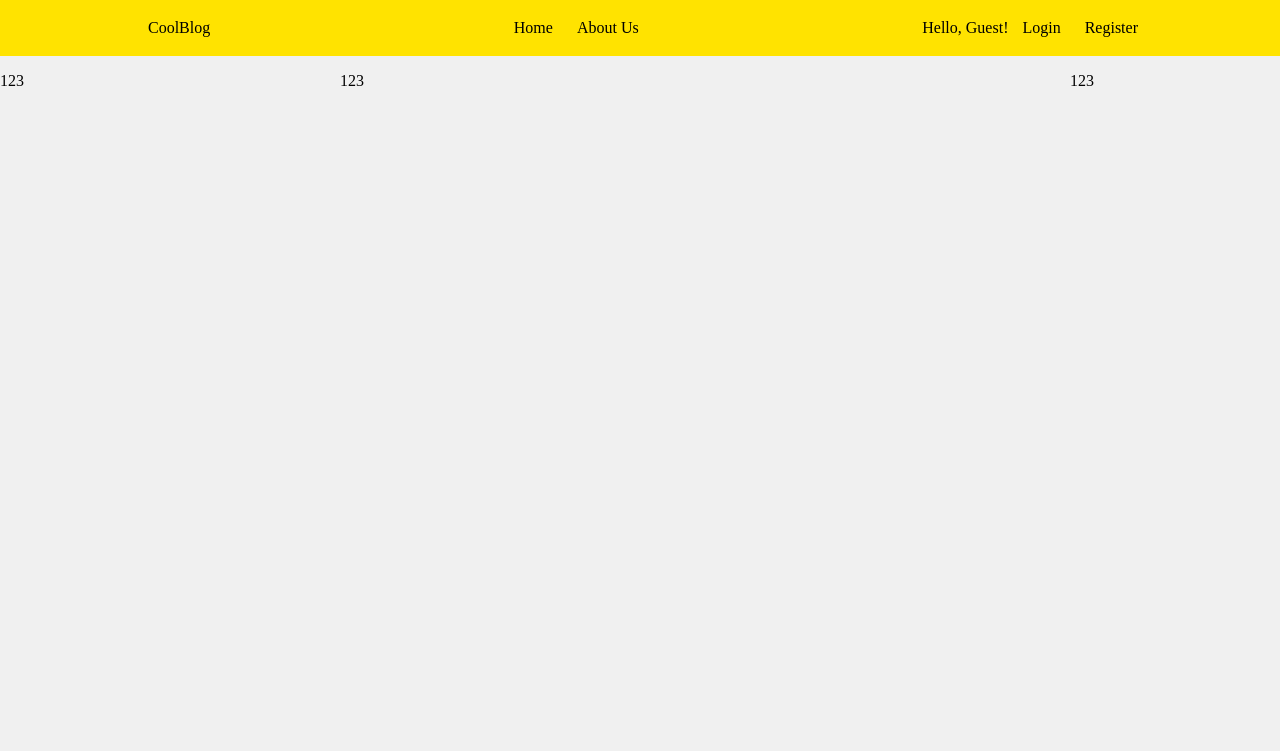
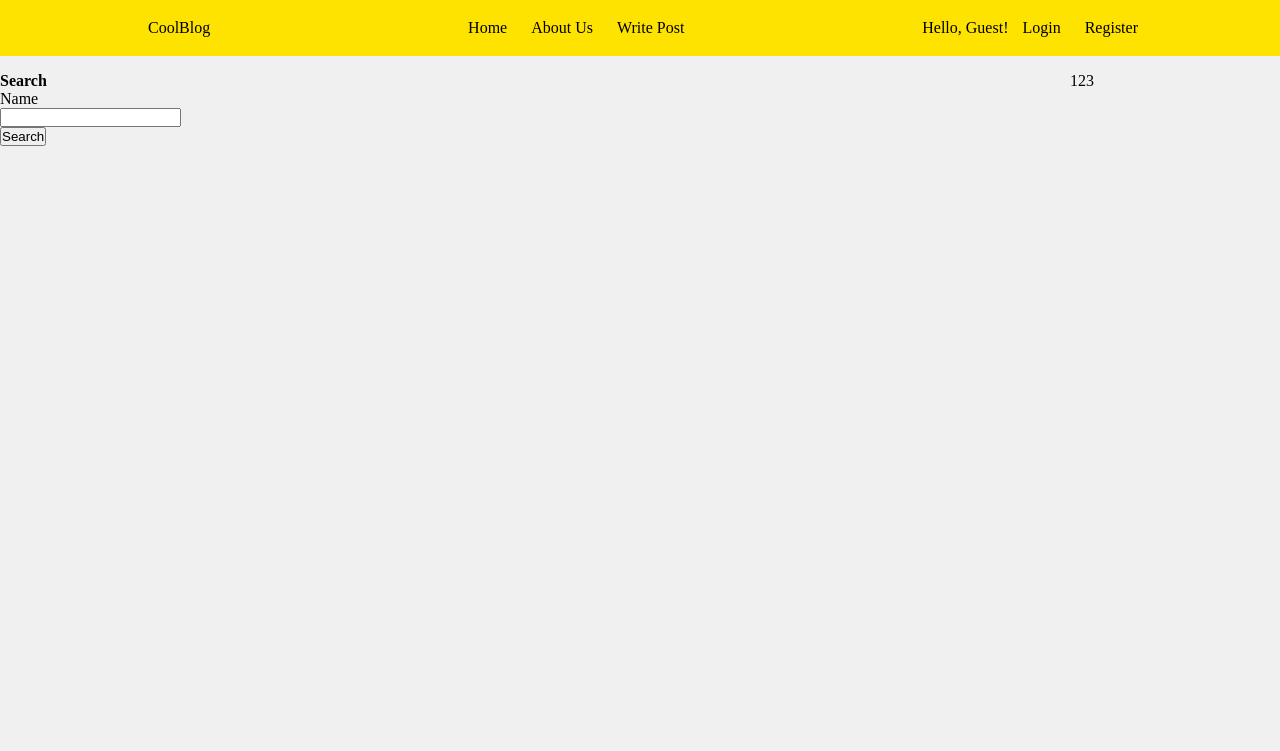
Before and after one commit to Gavin-Gao-Vegeta/webblog, a Flask app: page / in a window 1280 px wide. Shown: the top 751 px of the page. Run offline with Flask 2, Linux system fonts and the light colour scheme; data that the repository does not hold is empty.

Commit message:
update post function

```diff
--- a/blog/__init__.py
+++ b/blog/__init__.py
@@ -7,6 +7,7 @@ app.config['SECRET_KEY'] = '653e3726979054fb94f323eec726295cab98de938d8db548'
 app.config['SQLALCHEMY_DATABASE_URI'] = 'mysql+pymysql://c1993662:Yali1136!Yali1136!@csmysql.cs.cf.ac.uk:3306/c1993662_Blog'
 # app.config['SQLALCHEMY_DATABASE_URI'] = 'mysql+pymysql://root:123456@127.0.0.1:3306/blog'
 app.config['SQLALCHEMY_TRACK_MODIFICATIONS'] = True
+app.config['WHOOSH_BASE']='whoosh'
 # app.config.from_object('config')
 db = SQLAlchemy(app)
 login_manager = LoginManager()
--- a/blog/models.py
+++ b/blog/models.py
@@ -2,18 +2,16 @@ from datetime import datetime
 from blog import db, login_manager
 from werkzeug.security import generate_password_hash, check_password_hash
 from flask_login import UserMixin
-
 class Post(db.Model):
   id = db.Column(db.Integer, primary_key=True)
   date = db.Column(db.DateTime, nullable=False, default=datetime.utcnow)
   title = db.Column(db.Text, nullable=False)
   content = db.Column(db.Text, nullable=False)
-  image_file = db.Column(db.String(40), nullable=False, default='default.jpg')
+  image_file = db.Column(db.String(40), nullable=True, default='default.jpg')
   author_id = db.Column(db.Integer, db.ForeignKey('user.id'), nullable=False)
 
   def __repr__(self):
     return f"Post('{self.date}', '{self.title}', '{self.content}')"
-
 class User(UserMixin,db.Model):
   id=db.Column(db.Integer,primary_key=True)
   username=db.Column(db.String(15),unique=True,nullable=False)
--- a/blog/routes.py
+++ b/blog/routes.py
@@ -14,13 +14,27 @@ def home():
 def about():
   return render_template('about.html', title='About')
 
-@app.route("/add")
+@app.route("/search")
+def search():
+  title = request.args.get('query')
+  search = "%{}".format(title)
+  posts=Post.query.filter(Post.title.like(search)).all()
+  return render_template('home.html', posts=posts)
+
+@app.route("/add",methods=['GET','POST'])
 def add():
+  if request.method == 'POST':
+    post = Post(title=request.form['title'],content=request.form['content'],author_id=request.form['author_id'])
+    db.session.add(post)
+    db.session.commit()
+    flash("Your post has been posted","success")
+    return redirect(url_for('home'))
   return render_template('add.html')
 
 @app.route("/post/<int:post_id>")
 def post(post_id):
   post = Post.query.get_or_404(post_id)
+  print(post)
   comments = Comment.query.filter(Comment.post_id==post.id)
   form = CommentForm()
   return render_template('post.html',post=post,comments=comments,form=form)
--- a/blog/static/script.js
+++ b/blog/static/script.js
@@ -58,3 +58,7 @@ if (flashContent.childElementCount > 0) {
     }
   }, 2000);
 }
+if (document.URL.match('post|login|register')) {
+  let postContent = document.getElementById('content-form')
+  postContent.removeAttribute('hidden')
+}
--- a/blog/static/style.css
+++ b/blog/static/style.css
@@ -13,6 +13,9 @@ body{
   top: 30%;
   left: 0;
   right: 0;
+  z-index: 1000;
+  text-align: center;
+  color: red;
 }
 @media screen and (max-width:1200px){
   #body{
--- a/blog/templates/layout.html
+++ b/blog/templates/layout.html
@@ -22,6 +22,9 @@ filename='style.css') }}">
             </li>
             <li id="about">
               <a href="{{ url_for('about') }}" class="header-content">About Us</a>
+            </li>
+            <li id="add">
+              <a href="{{ url_for('add') }}" class="header-content">Write Post</a>
             </li>
           </ul>
         </div>
@@ -56,26 +59,41 @@ filename='style.css') }}">
       <div id="flashes">
         {% with messages = get_flashed_messages() %}
         {% if messages %}
-        <ulclass=flashes>
+        <ul class=flashes>
           {% for message in messages %}
           <li>{{ message }}</li>
           {% endfor %}
-          </ul>
-          {% endif %}
-          {% endwith %}
+        </ul>
+        {% endif %}
+        {% endwith %}
       </div>
     </header>
     <div class="content">
-      <aside id="user-information">123</aside>
-      <article>123</article>
+      <aside id="user-information">
+        <h4>Search</h4>
+        <form method="GET" action="search">
+          <div>
+            <label for="quert">Name</label>
+            <input type="text" name="query" id="query">
+          </div>
+          <button type="submit">Search</button>
+        </form>
+      </aside>
+      <article>
+        {% for post in posts %}
+        <h1><a href="{{ url_for('post', post_id=post.id) }}">{{post.title}}</a></h1>
+        <p>"{{ post.content }}"</p>
+        <small>Date:{{ post.date }}</small><small>Like:{{post.like}}</small>
+        {% endfor %}
+        <div id="content-form" hidden>
+          <!-- comments: <input type="text" placeholder="Please input some numbers"> -->
+          {% block content %}
+          {% endblock %}
+        </div>
+      </article>
       <aside id="right-aside">123</aside>
     </div>
     <footer>123</footer>
-    <div id="content-form" class="hide">
-      <!-- comments: <input type="text" placeholder="Please input some numbers"> -->
-      {% block content %}
-      {% endblock %}
-    </div>
   </div>
 </body>
 <script src="{{ url_for('static',filename='script.js') }}"></script>
--- a/blog/templates/post.html
+++ b/blog/templates/post.html
@@ -1,7 +1,7 @@
 {% extends "layout.html" %}
 {% block content %}
 <img src="{{ url_for('static', filename='img/' + post.image_file) }}">
-<p>"{{ post.title }}" &nbsp Author: {{ post.user.username }}</p>
+<h1>{{ post.title }}</h1><small>Author: {{ post.user.username }}</small>
 <p>{{ post.content }}</p>
 
 {% for comment in comments %}
```
Also changed, not shown: blog/templates/add.html (+16 -2 lines).
